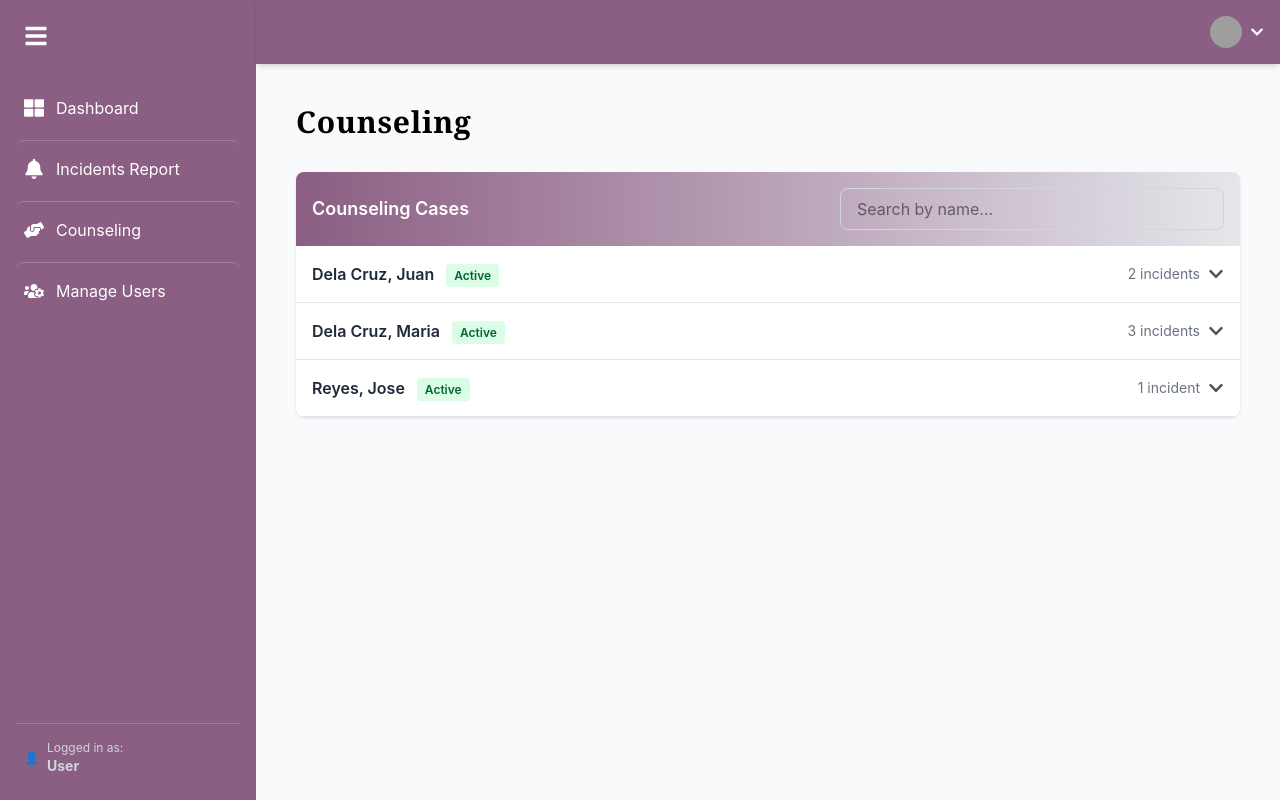
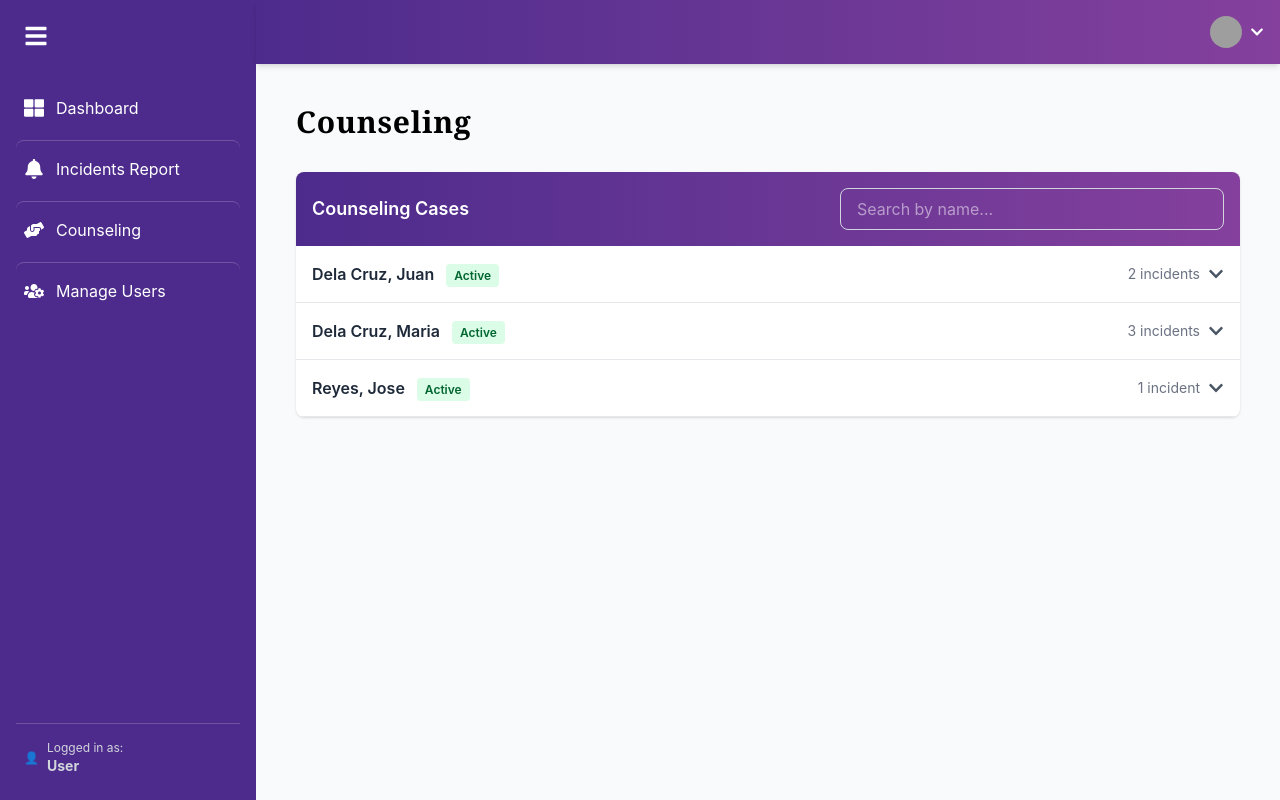
Before and after one commit to shanieest/pbis-frontend, a React (Vite) app: page /counseling in a window 1280 px wide. Built offline with nearby package versions, Linux system fonts and the light colour scheme; grey boxes are pictures that could not be loaded.

Commit message:
color change

```diff
--- a/src/components/Header.tsx
+++ b/src/components/Header.tsx
@@ -6,7 +6,7 @@ export default function Header() {
     const [isOpen, setIsOpen] = useState(false);
 
     return (
-        <header className="shadow-md bg-[#8B5E83] p-4 text-white font-bold text-lg relative">
+        <header className="shadow-md bg-gradient-to-r from-[#4D2B8C] to-[#85409D] p-4 text-white font-bold text-lg relative">
             <div className="container mx-auto flex items-center justify-end">
 
                 <div className="relative flex items-center cursor-pointer" onClick={() => setIsOpen(!isOpen)}>
--- a/src/components/Sidebar.tsx
+++ b/src/components/Sidebar.tsx
@@ -19,7 +19,7 @@ export default function Sidebar() {
     const [isOpen, setIsOpen] = useState(true);
 
     return (
-        <aside className={`bg-[#8B5E83] text-white p-4 transition-all duration-300 min-h-screen sticky top-0 flex flex-col ${isOpen ? "w-64" : "w-20"}`}>
+        <aside className={`bg-[#4D2B8C] text-white p-4 transition-all duration-300 min-h-screen sticky top-0 flex flex-col ${isOpen ? "w-64" : "w-20"}`}>
             <button
                 onClick={() => setIsOpen(!isOpen)}
                 className="mb-8 p-2 hover:bg-white/10 rounded-full transition-colors flex items-center"
--- a/src/pages/Counseling.tsx
+++ b/src/pages/Counseling.tsx
@@ -196,7 +196,7 @@ export default function Counseling() {
                     </div>
 
                     <div className="bg-white rounded-lg shadow overflow-hidden">
-                        <div className="p-4 bg-gradient-to-r from-[#8B5E83] to-gray-200">
+                        <div className="p-4 bg-gradient-to-r from-[#4D2B8C] to-[#85409D]">
                             <div className="flex flex-col md:flex-row justify-between items-center gap-4">
                                 <p className="font-semibold text-white text-lg">Counseling Cases</p>
                                 <input
@@ -204,7 +204,7 @@ export default function Counseling() {
                                     placeholder="Search by name..."
                                     value={searchTerm}
                                     onChange={(e) => setSearchTerm(e.target.value)}
-                                    className="w-full md:w-96 px-4 py-2 border border-gray-300 rounded-lg focus:outline-none focus:ring-2 focus:ring-[#8B5E83] focus:border-transparent"
+                                    className="text-white w-full md:w-96 px-4 py-2 border border-gray-300 rounded-lg focus:outline-none focus:ring-2 focus:ring-[#8B5E83] focus:border-transparent"
                                 />
                             </div>
                         </div>
--- a/src/pages/IncidentReports.tsx
+++ b/src/pages/IncidentReports.tsx
@@ -261,7 +261,7 @@ export default function IncidentReports() {
                     </div>
 
                     <div className="bg-white rounded-lg shadow overflow-hidden">
-                        <div className="p-4 bg-gradient-to-r from-[#8B5E83] to-gray-200">
+                        <div className="p-4 bg-gradient-to-r from-[#4D2B8C] to-[#85409D]">
                             <div className="flex flex-col md:flex-row justify-between items-center gap-4">
                                 <p className="font-semibold text-white text-lg">Incident Reports</p>
                                 <input
@@ -269,7 +269,7 @@ export default function IncidentReports() {
                                     placeholder="Search by name..."
                                     value={searchTerm}
                                     onChange={(e) => setSearchTerm(e.target.value)}
-                                    className="w-full md:w-96 px-4 py-2 border border-gray-300 rounded-lg focus:outline-none focus:ring-2 focus:ring-[#8B5E83] focus:border-transparent"
+                                    className="text-white w-full md:w-96 px-4 py-2 border border-gray-300 rounded-lg focus:outline-none focus:ring-2 focus:ring-[#8B5E83] focus:border-transparent"
                                 />
                             </div>
                         </div>
--- a/src/pages/LoginPage.tsx
+++ b/src/pages/LoginPage.tsx
@@ -37,7 +37,7 @@ export default function LoginPage() {
             <div className="w-full md:w-1/2 flex items-center justify-center bg-white px-10 py-16">
                 <div className="w-full max-w-md">
                     <div className="mb-10 text-center">
-                        <span className="text-7xl font-extrabold text-transparent bg-clip-text bg-gradient-to-r from-[#8B5E83] to-[#C599B6]">PBIS</span>
+                        <span className="text-7xl font-extrabold text-transparent bg-clip-text bg-gradient-to-r from-[#85409D] to-[#6A2C8A]">PBIS</span>
                     </div>
 
                     {error && (
@@ -71,7 +71,7 @@ export default function LoginPage() {
 
                         <button
                             type="submit"
-                            className="w-full bg-gradient-to-r from-[#8B5E83] to-[#C599B6] text-white py-3 rounded-lg text-sm font-semibold hover:from-[#5a4d7f] hover:to-[#3a2d5f] active:scale-[0.98] transition-all duration-200 mt-2"
+                            className="w-full bg-gradient-to-r from-[#4D2B8C] to-[#85409D] text-white py-3 rounded-lg text-sm font-semibold hover:from-[#5a4d7f] hover:to-[#3a2d5f] active:scale-[0.98] transition-all duration-200 mt-2"
                         >
                             Login
                         </button>
--- a/src/pages/UserManagement.tsx
+++ b/src/pages/UserManagement.tsx
@@ -130,7 +130,7 @@ export default function UserManagement() {
                         <div className="overflow-x-auto">
                             <table className="w-full table-auto border-collapse ">
                                 <thead>
-                                    <tr className="bg-gradient-to-r from-[#8B5E83] to-gray-200 text-white text-sm">
+                                    <tr className="bg-gradient-to-r from-[#4D2B8C] to-[#85409D] text-white text-sm">
                                         <th className="px-4 py-3 text-left font-semibold">Name</th>
                                         <th className="px-4 py-3 text-left font-semibold">Email</th>
                                         <th className="px-4 py-3 text-left font-semibold">Role</th>
```
